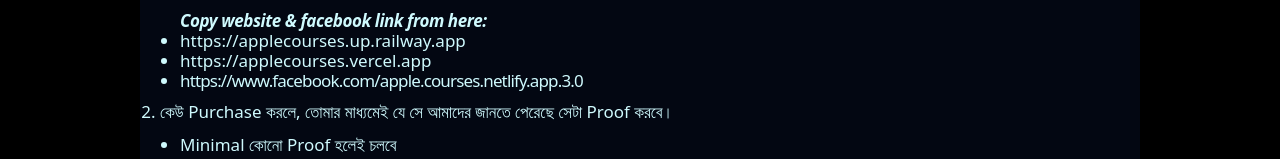
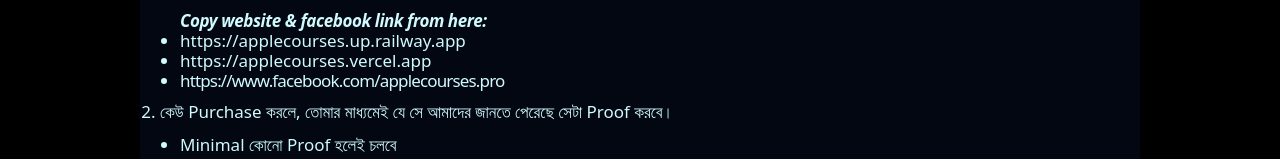
Before and after one commit to FardusWahid/hsc2024, a Next.js app: page /refer in a window 1280 px wide. Shown: the part 183-342 px from the top of the page. Built offline with nearby package versions, Linux system fonts and the light colour scheme; no server answers.

Commit message:
minorfix

```diff
--- a/src/app/refer/page.jsx
+++ b/src/app/refer/page.jsx
@@ -13,7 +13,7 @@
     <span className='font-semibold tracking-tight italic'>Copy website & facebook link from here:</span>
   <li><span className='select-all selection:bg-yellow-400 selection:text-black'>https://applecourses.up.railway.app</span></li>
   <li><span className='select-all selection:bg-yellow-400 selection:text-black'>https://applecourses.vercel.app</span></li>
-  <li><span className='tracking-tighter select-all selection:bg-yellow-400 selection:text-black'>https://www.facebook.com/apple.courses.netlify.app.3.0</span></li>
+  <li><span className='tracking-tighter select-all selection:bg-yellow-400 selection:text-black'>https://www.facebook.com/applecourses.pro</span></li>
 
   </ol>
   </li>
```
